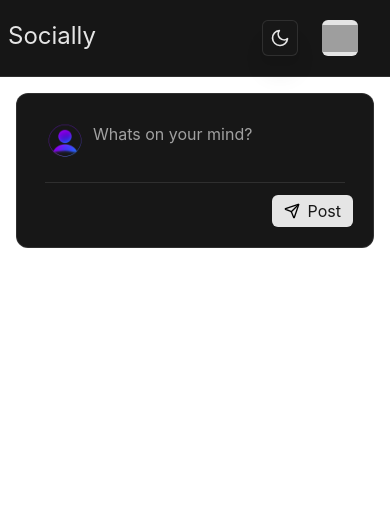
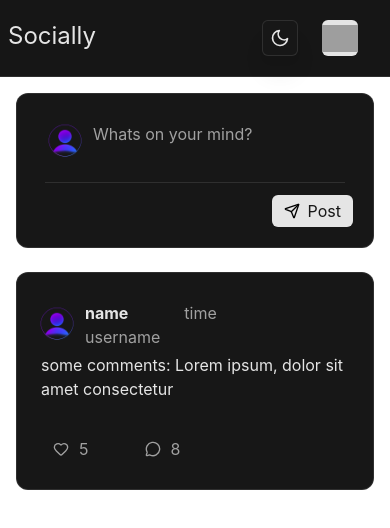
Before and after one commit to MohammadrezaKashani/Socially-V2, a React (Vite) app: page / in a window 390 px wide. Shown: the top 528 px of the page. Built offline with nearby package versions, Linux system fonts and the light colour scheme; grey boxes are pictures that could not be loaded.

Commit message:
feat:add posts comonent with responsive design

```diff
--- a/src/App.tsx
+++ b/src/App.tsx
@@ -5,6 +5,7 @@ import Header from './components/Header'
 import RecommendedUsers from './components/RecommendedUsers'
 import ProfileCard from './components/ProfileCard'
 import CreatePosts from './components/CreatePosts'
+import Posts from './components/Posts'
 
 
 
@@ -18,7 +19,9 @@ function App() {
       <Header />
       <div className="grid grid-cols-1 md:grid-cols-12 gap-6 p-4">
         <div className="hidden md:block md:col-span-3"><ProfileCard/></div>
-        <div className='md:col-span-6 space-y-6'><CreatePosts/></div>
+        <div className='md:col-span-6 space-y-6'><CreatePosts />
+          <Posts/>
+        </div>
         <div className='hidden md:block md:col-span-3'> <RecommendedUsers/></div>
       </div>
 
--- /dev/null
+++ b/src/components/Posts.tsx
@@ -0,0 +1,50 @@
+import { Heart, MessageCircle } from "lucide-react";
+
+function Posts() {
+  return (
+      <div className="border border-border bg-card rounded-xl p-6">
+          <div className="flex flex-col items-start justify-center">
+
+      <div className="flex items-center justify-start">
+        <img
+          className="size-14 -ml-3"
+          src="src/assets/Images/Profilepic.png"
+          alt="people"
+                  />
+
+                  <div className="flex gap-6 md:hidden">
+                      <div className="flex flex-col items-start">
+                           <span className="text-primary font-bold"> name</span>
+          <span className="text-muted-foreground">username</span>
+                      </div>
+                       <span className="text-muted-foreground">time</span>
+
+                  </div>
+        <div className=" gap-5 hidden md:flex">
+          <span className="text-primary font-bold"> name</span>
+          <span className="text-muted-foreground">username</span>
+          <span className="text-muted-foreground">time</span>
+        </div>
+      </div>
+        <div className="mb-8">
+      <p className="text-primary ">
+        some comments: Lorem ipsum, dolor sit amet consectetur
+              </p>
+              </div>
+
+      <div className="flex gap-8">
+        <button className="hover:bg-asent px-3 py-1 rounded-md flex gap-2.5 items-center cursor-pointer">
+          <Heart className="w-4 h-4 group-hover:fill-current text-muted-foreground" />
+          <span className="text-muted-foreground">5</span>
+        </button>
+        <button className="hover:bg-asent  px-3 py-1 rounded-md flex gap-2.5 items-center cursor-pointer">
+          <MessageCircle className="w-4 h-4 text-muted-foreground" />
+          <span className="text-muted-foreground">8</span>
+        </button>
+      </div>
+      </div>
+    </div>
+  );
+}
+
+export default Posts;
```
Also changed, not shown: src/components/Pages/EditProfile.tsx (+4 -4 lines).
